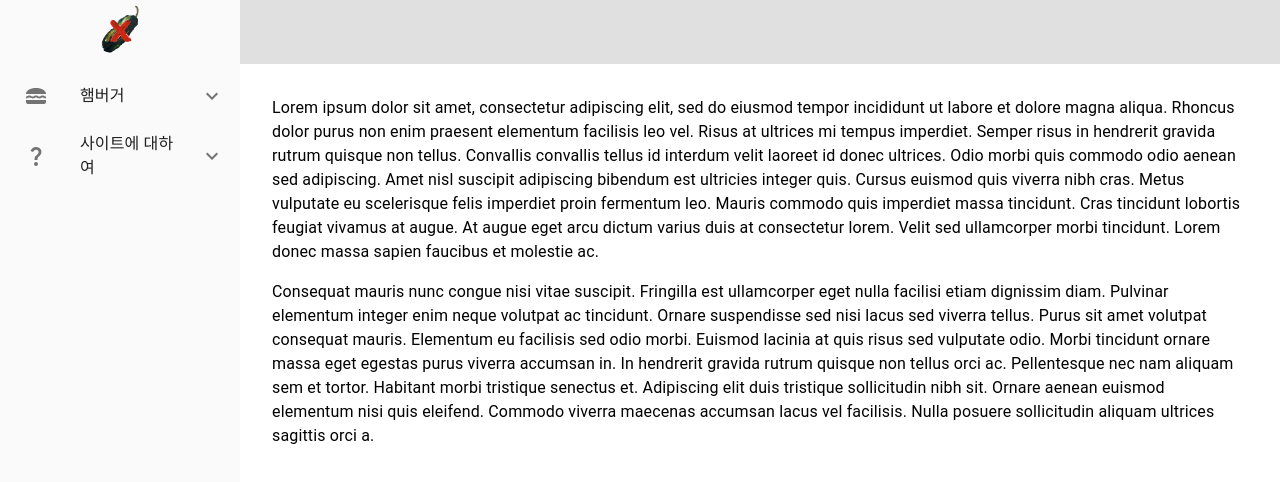
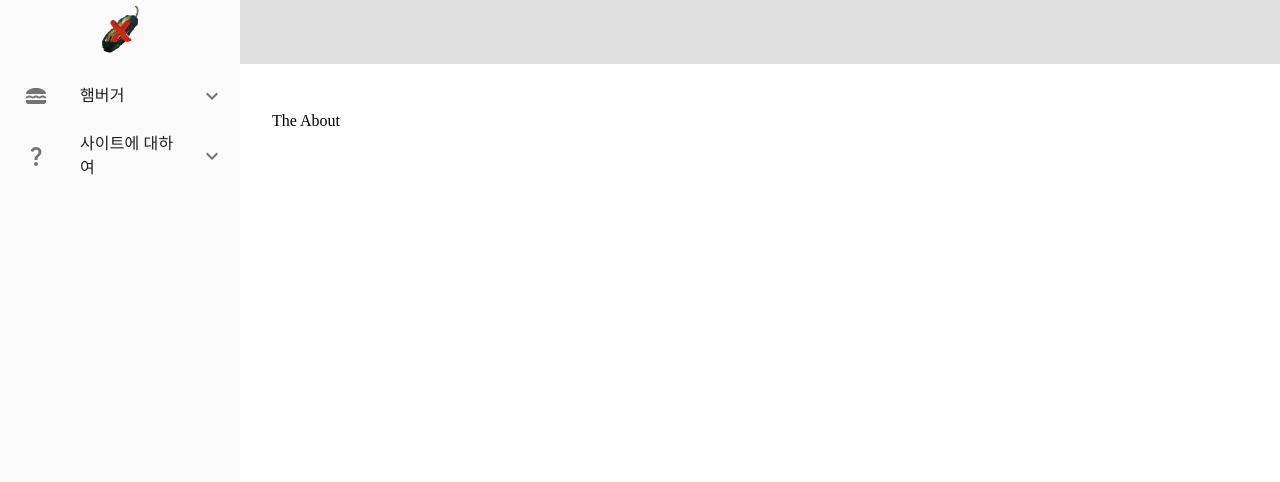
Before and after one commit to tyange/pian-react-ts, a React (Vite) app: page /about in a window 1280 px wide. Shown: the top 482 px of the page. Built offline with nearby package versions, Linux system fonts and the light colour scheme.

Commit message:
route 생성

```diff
--- a/package.json
+++ b/package.json
@@ -17,6 +17,7 @@
     "@types/styled-components": "^5.1.26",
     "react": "^18.2.0",
     "react-dom": "^18.2.0",
+    "react-router-dom": "^6.10.0",
     "styled-components": "^5.3.9"
   },
   "devDependencies": {
--- a/src/App.tsx
+++ b/src/App.tsx
@@ -1,11 +1,15 @@
+import { Route, Routes } from "react-router-dom";
+
 import "./App.css";
-import Layout from "./components/layout/Layout";
+import MainPage from "./pages/MainPage";
+import AboutPage from "./pages/AboutPage";
 
 const App = () => {
   return (
-    <div className="App">
-      <Layout />
-    </div>
+    <Routes>
+      <Route path="/" element={<MainPage />} />
+      <Route path="/about" element={<AboutPage />} />
+    </Routes>
   );
 };
 
--- a/src/components/layout/Layout.tsx
+++ b/src/components/layout/Layout.tsx
@@ -1,16 +1,24 @@
+import { ReactNode } from "react";
+
 import Box from "@mui/material/Box";
 
 import Header from "../header/Header";
 import Main from "../main/Main";
 import SideBar from "../side-bar/SideBar";
 
-const Layout = () => {
+type LayoutProps = {
+  children: ReactNode;
+};
+
+const Layout = ({ children }: LayoutProps) => {
   return (
-    <Box sx={{ display: "flex" }}>
-      <Header />
-      <SideBar />
-      <Main />
-    </Box>
+    <div className="App">
+      <Box sx={{ display: "flex" }}>
+        <Header />
+        <SideBar />
+        <Main>{children}</Main>
+      </Box>
+    </div>
   );
 };
 
--- a/src/components/main/Main.tsx
+++ b/src/components/main/Main.tsx
@@ -1,42 +1,20 @@
+import { ReactNode } from "react";
+
 import Box from "@mui/material/Box";
 import Toolbar from "@mui/material/Toolbar";
-import Typography from "@mui/material/Typography";
 
-const Main = () => {
+type MainProps = {
+  children: ReactNode;
+};
+
+const Main = ({ children }: MainProps) => {
   return (
     <Box
       component="main"
       sx={{ flexGrow: 1, bgcolor: "background.default", p: 3 }}
     >
       <Toolbar />
-      <Typography paragraph>
-        Lorem ipsum dolor sit amet, consectetur adipiscing elit, sed do eiusmod
-        tempor incididunt ut labore et dolore magna aliqua. Rhoncus dolor purus
-        non enim praesent elementum facilisis leo vel. Risus at ultrices mi
-        tempus imperdiet. Semper risus in hendrerit gravida rutrum quisque non
-        tellus. Convallis convallis tellus id interdum velit laoreet id donec
-        ultrices. Odio morbi quis commodo odio aenean sed adipiscing. Amet nisl
-        suscipit adipiscing bibendum est ultricies integer quis. Cursus euismod
-        quis viverra nibh cras. Metus vulputate eu scelerisque felis imperdiet
-        proin fermentum leo. Mauris commodo quis imperdiet massa tincidunt. Cras
-        tincidunt lobortis feugiat vivamus at augue. At augue eget arcu dictum
-        varius duis at consectetur lorem. Velit sed ullamcorper morbi tincidunt.
-        Lorem donec massa sapien faucibus et molestie ac.
-      </Typography>
-      <Typography paragraph>
-        Consequat mauris nunc congue nisi vitae suscipit. Fringilla est
-        ullamcorper eget nulla facilisi etiam dignissim diam. Pulvinar elementum
-        integer enim neque volutpat ac tincidunt. Ornare suspendisse sed nisi
-        lacus sed viverra tellus. Purus sit amet volutpat consequat mauris.
-        Elementum eu facilisis sed odio morbi. Euismod lacinia at quis risus sed
-        vulputate odio. Morbi tincidunt ornare massa eget egestas purus viverra
-        accumsan in. In hendrerit gravida rutrum quisque non tellus orci ac.
-        Pellentesque nec nam aliquam sem et tortor. Habitant morbi tristique
-        senectus et. Adipiscing elit duis tristique sollicitudin nibh sit.
-        Ornare aenean euismod elementum nisi quis eleifend. Commodo viverra
-        maecenas accumsan lacus vel facilisis. Nulla posuere sollicitudin
-        aliquam ultrices sagittis orci a.
-      </Typography>
+      {children}
     </Box>
   );
 };
--- a/src/main.tsx
+++ b/src/main.tsx
@@ -1,10 +1,13 @@
-import React from 'react'
-import ReactDOM from 'react-dom/client'
-import App from './App'
-import './index.css'
+import React from "react";
+import ReactDOM from "react-dom/client";
+import App from "./App";
+import "./index.css";
+import { BrowserRouter } from "react-router-dom";
 
-ReactDOM.createRoot(document.getElementById('root') as HTMLElement).render(
+ReactDOM.createRoot(document.getElementById("root") as HTMLElement).render(
   <React.StrictMode>
-    <App />
-  </React.StrictMode>,
-)
+    <BrowserRouter>
+      <App />
+    </BrowserRouter>
+  </React.StrictMode>
+);
--- /dev/null
+++ b/src/pages/AboutPage.tsx
@@ -0,0 +1,11 @@
+import Layout from "../components/layout/Layout";
+
+const AboutPage = () => {
+  return (
+    <Layout>
+      <p>The About</p>
+    </Layout>
+  );
+};
+
+export default AboutPage;
--- /dev/null
+++ b/src/pages/MainPage.tsx
@@ -0,0 +1,11 @@
+import Layout from "../components/layout/Layout";
+
+const MainPage = () => {
+  return (
+    <Layout>
+      <p>The Main</p>
+    </Layout>
+  );
+};
+
+export default MainPage;
```
Also changed, not shown: 1 other file (tests, documents, lock files or other folders).
